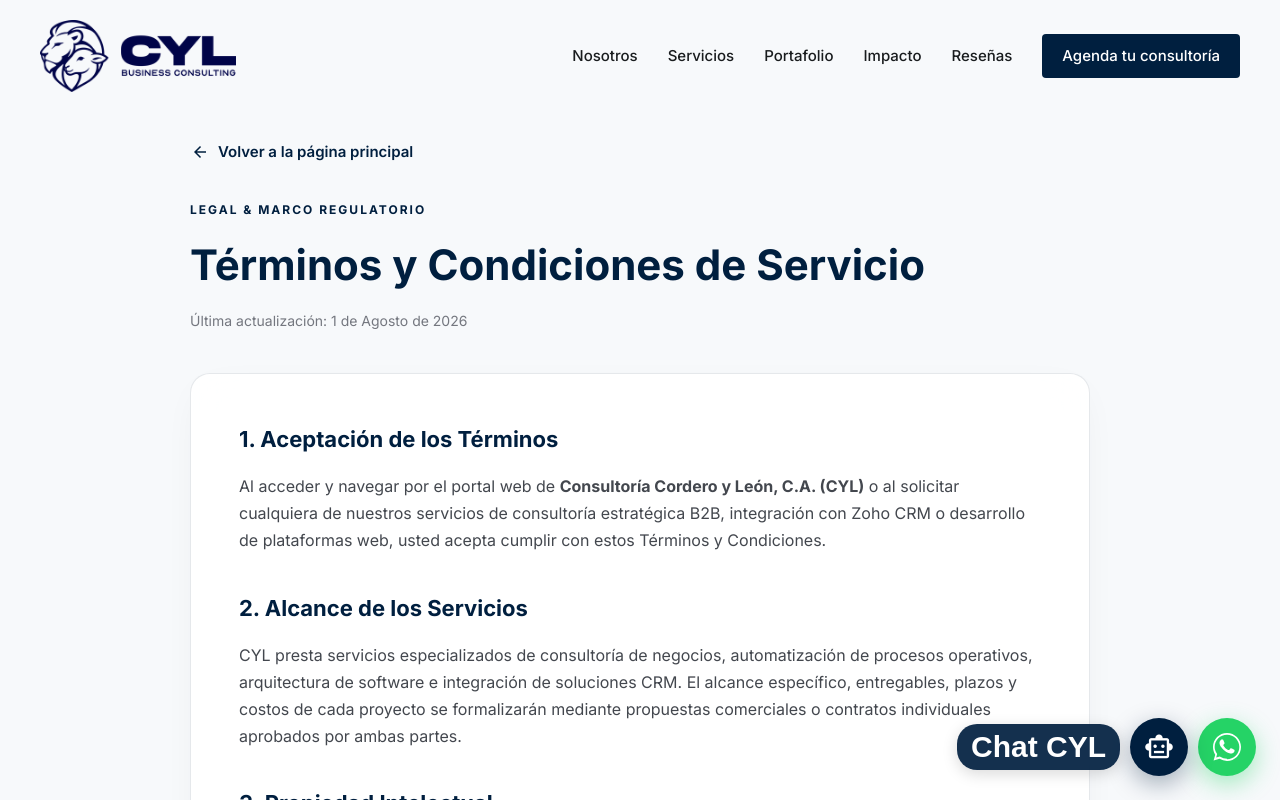
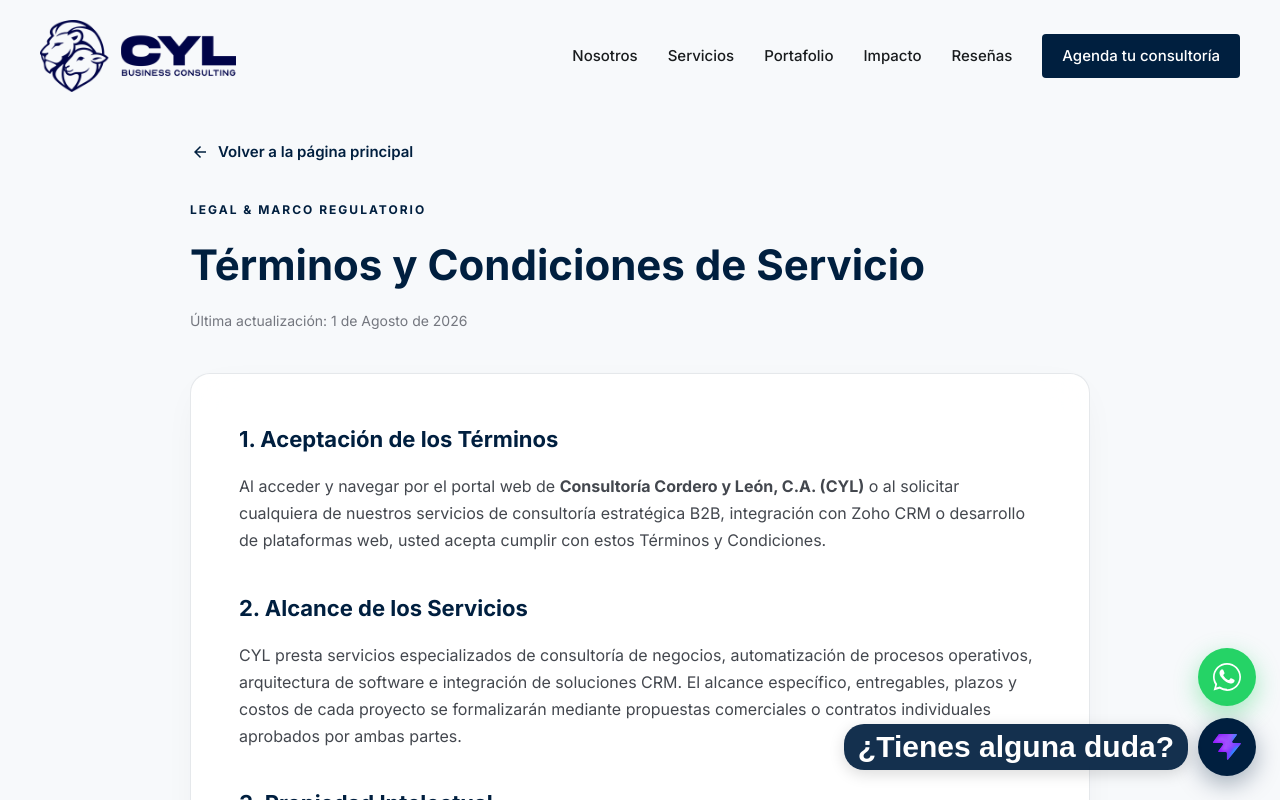
Before and after one commit to jairmorillo/cyl-website, a React (Vite) app: page /terminos in a window 1280 px wide. Shown: the top 800 px of the page. Built offline with nearby package versions, Linux system fonts and the light colour scheme.

Commit message:
Use favicon logo icon for chat, update badge text to '¿Tienes alguna duda?' and stack WhatsApp button above Chatbot

```diff
--- a/src/components/ui/Chatbot/Chatbot.jsx
+++ b/src/components/ui/Chatbot/Chatbot.jsx
@@ -68,7 +68,6 @@ const Chatbot = () => {
       return;
     }
 
-    // Respuestas predefinidas normales (NO muestran el botón de operador por defecto, solo Volver al Menú)
     const answer = PREDEFINED_ANSWERS[option.id];
     setMessages((prev) => [
       ...prev,
@@ -99,7 +98,6 @@ const Chatbot = () => {
     const aiResponse = await askGeminiAI(userQuery);
 
     setIsTyping(false);
-    // Al hablar con la IA, SÍ incluye el botón de Contactar con un operador y Volver al Menú
     setMessages((prev) => [
       ...prev,
       {
@@ -111,7 +109,6 @@ const Chatbot = () => {
     ]);
   };
 
-  // Helper para renderizar negritas simples **texto**
   const renderFormattedText = (text) => {
     if (!text) return null;
     const parts = text.split(/(\*\*.*?\*\*)/g);
@@ -125,16 +122,18 @@ const Chatbot = () => {
 
   return (
     <div className={styles.chatbotWrapper}>
-      {/* Botón Flotante */}
+      {/* Botón Flotante con favicon oficial */}
       <button
         className={`${styles.chatbotFloatBtn} ${isOpen ? styles.active : ''}`}
         onClick={toggleChat}
         aria-label="Asistente Virtual CYL"
       >
-        <span className="material-symbols-outlined">
-          {isOpen ? 'close' : 'smart_toy'}
-        </span>
-        {!isOpen && <span className={styles.badge}>Chat CYL</span>}
+        {isOpen ? (
+          <span className="material-symbols-outlined">close</span>
+        ) : (
+          <img src="/favicon.svg" alt="CYL" className={styles.chatbotIconImg} />
+        )}
+        {!isOpen && <span className={styles.badge}>¿Tienes alguna duda?</span>}
       </button>
 
       {/* Ventana de Chat */}
@@ -142,7 +141,7 @@ const Chatbot = () => {
         <div className={styles.chatWindow}>
           <header className={styles.chatHeader}>
             <div className={styles.botAvatar}>
-              <span className="material-symbols-outlined">smart_toy</span>
+              <img src="/favicon.svg" alt="CYL" className={styles.headerAvatarImg} />
             </div>
             <div className={styles.botInfo}>
               <h4>Asistente Virtual CYL</h4>
@@ -165,7 +164,7 @@ const Chatbot = () => {
               >
                 {msg.sender === 'bot' && (
                   <div className={styles.msgAvatar}>
-                    <span className="material-symbols-outlined">smart_toy</span>
+                    <img src="/favicon.svg" alt="CYL" className={styles.msgAvatarImg} />
                   </div>
                 )}
 
@@ -174,7 +173,6 @@ const Chatbot = () => {
                     {renderFormattedText(msg.text)}
                   </div>
 
-                  {/* Acciones tras una respuesta: Contactar con un operador y/o Volver al Menú */}
                   {(msg.showWhatsappBtn || msg.showReturnMenuBtn) && (
                     <div className={styles.actionButtonsRow}>
                       {msg.showWhatsappBtn && (
@@ -201,7 +199,6 @@ const Chatbot = () => {
                     </div>
                   )}
 
-                  {/* Menú de opciones iniciales (solo se muestra al inicio o al volver al menú) */}
                   {msg.options && (
                     <div className={styles.optionsList}>
                       {msg.options.map((opt) => (
@@ -225,7 +222,7 @@ const Chatbot = () => {
             {isTyping && (
               <div className={`${styles.messageRow} ${styles.botRow}`}>
                 <div className={styles.msgAvatar}>
-                  <span className="material-symbols-outlined">smart_toy</span>
+                  <img src="/favicon.svg" alt="CYL" className={styles.msgAvatarImg} />
                 </div>
                 <div className={styles.typingIndicator}>
                   <span></span>
@@ -238,7 +235,6 @@ const Chatbot = () => {
             <div ref={messagesEndRef} />
           </div>
 
-          {/* Formulario de texto libre solo cuando se activa "¿No consigues la respuesta?" */}
           {showInput && (
             <form className={styles.chatFooter} onSubmit={handleSendMessage}>
               <input
--- a/src/components/ui/Chatbot/Chatbot.module.css
+++ b/src/components/ui/Chatbot/Chatbot.module.css
@@ -1,7 +1,7 @@
 .chatbotWrapper {
   position: fixed;
   bottom: 24px;
-  right: 92px;
+  right: 24px;
   z-index: 1000;
 }
 
@@ -29,6 +29,12 @@
 
 .chatbotFloatBtn span {
   font-size: 30px;
+}
+
+.chatbotIconImg {
+  width: 28px;
+  height: 28px;
+  object-fit: contain;
 }
 
 .badge {
@@ -101,8 +107,10 @@
   justify-content: center;
 }
 
-.botAvatar span {
-  font-size: 24px;
+.headerAvatarImg {
+  width: 24px;
+  height: 24px;
+  object-fit: contain;
 }
 
 .botInfo {
@@ -185,8 +193,10 @@
   flex-shrink: 0;
 }
 
-.msgAvatar span {
-  font-size: 18px;
+.msgAvatarImg {
+  width: 18px;
+  height: 18px;
+  object-fit: contain;
 }
 
 .messageBubble {
@@ -388,7 +398,7 @@
 @media (max-width: 768px) {
   .chatbotWrapper {
     bottom: 20px;
-    right: 84px;
+    right: 20px;
   }
 
   .chatWindow {
--- a/src/components/ui/WhatsAppButton/WhatsAppButton.module.css
+++ b/src/components/ui/WhatsAppButton/WhatsAppButton.module.css
@@ -1,6 +1,6 @@
 .whatsappFloat {
   position: fixed;
-  bottom: 24px;
+  bottom: 94px;
   right: 24px;
   width: 58px;
   height: 58px;
@@ -52,7 +52,7 @@
 
 @media (max-width: 768px) {
   .whatsappFloat {
-    bottom: 20px;
+    bottom: 84px;
     right: 20px;
     width: 54px;
     height: 54px;
```
